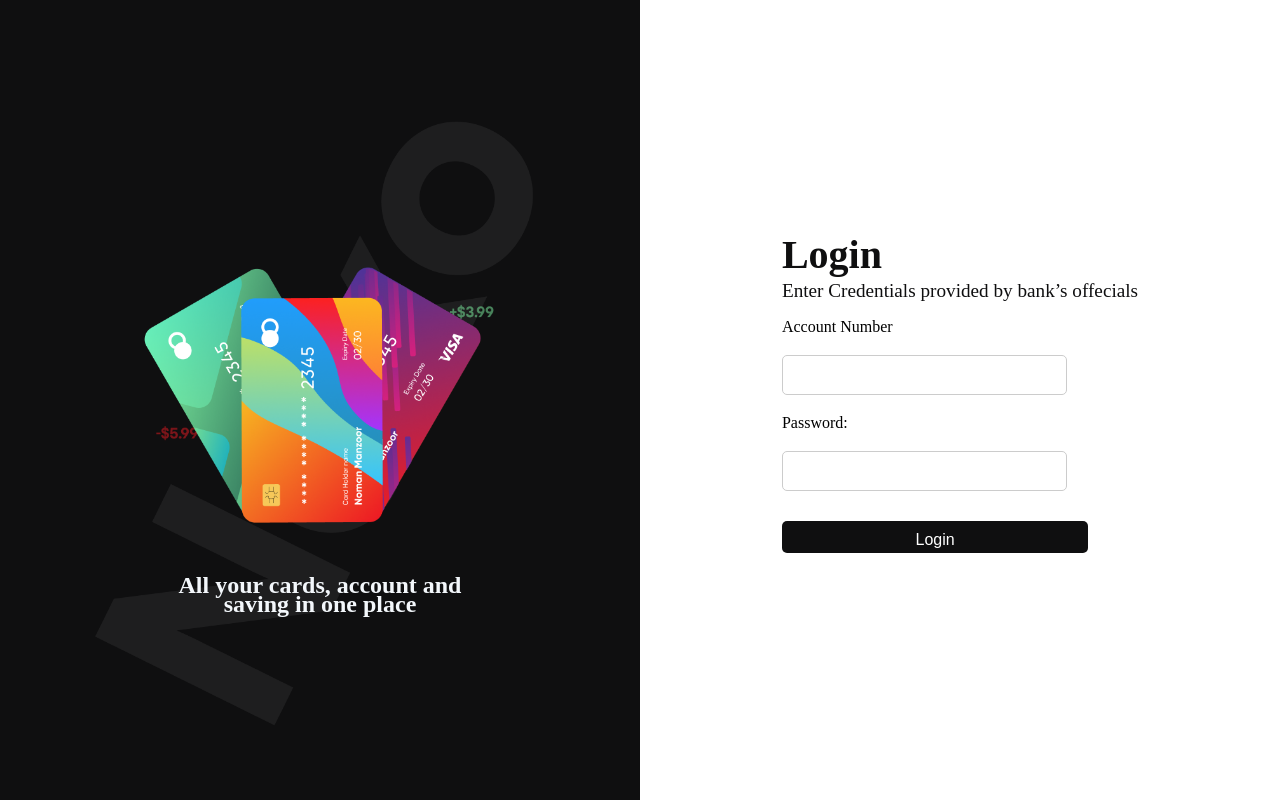
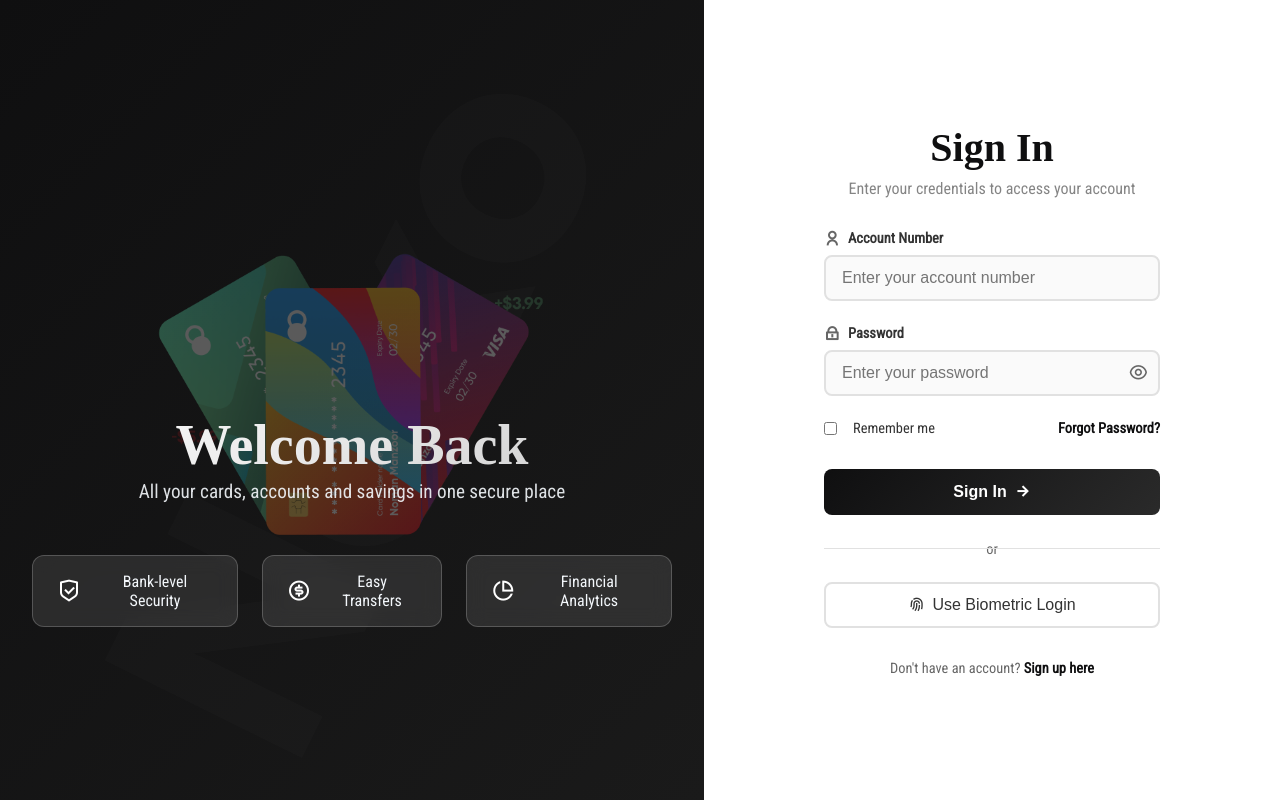
Before and after one commit to MrRavi246/Nexo-Banking, a PHP site: page /Pages/auth/login.html in a window 1280 px wide. Run offline with PHP 8.4, Linux system fonts and the light colour scheme; some libraries are stand-ins or nearby versions; some web fonts are replaced.

Commit message:
Refactor login and terms & conditions pages; enhance dashboard navigation and styles; remove unused account type page.

```diff
--- a/Pages/auth/login.html
+++ b/Pages/auth/login.html
@@ -1,45 +1,122 @@
 <!DOCTYPE html>
 <html lang="en">
 <head>
-    <meta charset="UTF-8" />
-    <meta name="viewport" content="width=device-width, initial-scale=1.0" />
+    <meta charset="UTF-8">
+    <meta name="viewport" content="width=device-width, initial-scale=1.0">
+    <title>Nexo - Login</title>
     <link rel="stylesheet" href="../../assets/style/login.css">
-    <title>Nexo - LoginPage</title>
+    <link href="https://cdn.jsdelivr.net/npm/remixicon@4.5.0/fonts/remixicon.css" rel="stylesheet">
+    <link rel="shortcut icon" href="../../assets/media/svgs/favicon-white-1.svg" type="image/x-icon">
 </head>
 <body>
+    <!-- Login Container -->
+    <div class="login-container">
+        <div class="login-left">
+            <div class="background-image">
+                <img src="../../assets/media/BG PNG.png" alt="Banking Background">
+            </div>
+            <div class="login-content">
+                <div class="welcome-text">
+                    <h1>Welcome Back</h1>
+                    <p>All your cards, accounts and savings in one secure place</p>
+                </div>
+                <div class="features">
+                    <div class="feature-item">
+                        <i class="ri-shield-check-line"></i>
+                        <span>Bank-level Security</span>
+                    </div>
+                    <div class="feature-item">
+                        <i class="ri-money-dollar-circle-line"></i>
+                        <span>Easy Transfers</span>
+                    </div>
+                    <div class="feature-item">
+                        <i class="ri-pie-chart-line"></i>
+                        <span>Financial Analytics</span>
+                    </div>
+                </div>
+            </div>
+        </div>
 
-    <div class="container">
-      <div class="left-side">
-        <img src="../../assets/media/BG PNG.png" alt="" />
-        <p>All your cards, account and <br />saving in one place</p>
+        <div class="login-right">
+            <div class="login-form-container">
+                <div class="form-header">
+                    <h2>Sign In</h2>
+                    <p>Enter your credentials to access your account</p>
                 </div>
-      <div class="right-side">
-        <form action="../../backend/login.php" method="POST">
-        <!-- <form onsubmit="login(event)" method="POST"> -->
-          <div class="form-header">
-            <h2>Login</h2>
-            <p class="form-description">
-              Enter Credentials provided by bank’s offecials
-            </p>
-          </div>
-          <div>
-            <label for="account_number">Account Number</label><br />
+
+                <form id="loginForm" action="../../backend/login.php" method="POST">
+                    <div class="input-group">
+                        <label for="account_number">
+                            <i class="ri-user-line"></i>
+                            Account Number
+                        </label>
                         <input
                             type="text"
                             id="account_number"
                             name="account_number"
-              required
-            />
+                            placeholder="Enter your account number"
+                            required>
                     </div>
-          <div>
-            <label for="password">Password:</label><br />
-            <input type="password" id="password" name="password" required />
-          </div>
-          <button type="submit" class="button">Login</button>
-        </form>
+
+                    <div class="input-group">
+                        <label for="password">
+                            <i class="ri-lock-line"></i>
+                            Password
+                        </label>
+                        <div class="password-container">
+                            <input
+                                type="password"
+                                id="password"
+                                name="password"
+                                placeholder="Enter your password"
+                                required>
+                            <button type="button" class="toggle-password" onclick="togglePassword()">
+                                <i class="ri-eye-line" id="toggleIcon"></i>
+                            </button>
                         </div>
                     </div>
-    <script src="../Js/login.js"></script>
 
+                    <div class="form-options">
+                        <label class="remember-me">
+                            <input type="checkbox" name="remember">
+                            <span class="checkmark"></span>
+                            Remember me
+                        </label>
+                        <a href="#" class="forgot-password">Forgot Password?</a>
+                    </div>
+
+                    <button type="submit" class="login-btn">
+                        <span>Sign In</span>
+                        <i class="ri-arrow-right-line"></i>
+                    </button>
+                </form>
+
+                <div class="divider">
+                    <span>or</span>
+                </div>
+
+                <div class="alternative-login">
+                    <button class="biometric-btn">
+                        <i class="ri-fingerprint-line"></i>
+                        <span>Use Biometric Login</span>
+                    </button>
+                </div>
+
+                <div class="signup-link">
+                    <p>Don't have an account? <a href="register.html">Sign up here</a></p>
+                </div>
+            </div>
+        </div>
+    </div>
+
+    <!-- Loading Overlay -->
+    <div class="loading-overlay" id="loadingOverlay">
+        <div class="loading-spinner">
+            <div class="spinner"></div>
+            <p>Signing you in...</p>
+        </div>
+    </div>
+
+    <script src="../../assets/js/login.js"></script>
 </body>
 </html>
--- a/assets/style/Dashboard.css
+++ b/assets/style/Dashboard.css
@@ -257,6 +257,11 @@ html {
   /* Hide sidebar scrollbar */
   scrollbar-width: none;
   -ms-overflow-style: none;
+}
+
+.sidebar-menu a{
+    text-decoration: none;
+color: #b0b0b0;
 }
 
 .sidebar::-webkit-scrollbar {
--- a/assets/style/login.css
+++ b/assets/style/login.css
@@ -1,3 +1,13 @@
+@font-face {
+    font-family: teko;
+    src: url(../fonts/Teko/Teko-Regular.ttf);
+}
+
+@font-face {
+    font-family: roboto;
+    src: url(../fonts/Roboto/Roboto_Condensed-Regular.ttf);
+}
+
 * {
     margin: 0;
     padding: 0;
@@ -8,93 +18,402 @@ html,
 body {
     height: 100%;
     width: 100%;
-    font-family: "trip sans";
+    font-family: roboto, sans-serif;
     overflow: hidden;
+    background: #000;
 }
 
-.container {
+/* Login Container */
+.login-container {
     display: flex;
-    justify-content: space-between;
     height: 100vh;
     width: 100%;
 }
 
-.left-side {
-    background-color: #0F0F10;
+.login-left {
+    background: linear-gradient(135deg, #0F0F10 0%, #1a1a1a 100%);
     height: 100%;
-    width: 50%;
+    width: 55%;
+    position: relative;
+    display: flex;
+    align-items: center;
+    justify-content: center;
+    overflow: hidden;
+}
+
+.background-image {
+    position: absolute;
+    top: 0;
+    left: 0;
+    width: 100%;
+    height: 100%;
+    z-index: 1;
+}
+
+.background-image img {
+    width: 100%;
+    height: 100%;
+    object-fit: cover;
+    opacity: 0.3;
+}
+
+.login-content {
+    position: relative;
+    z-index: 2;
     color: #F3F7FB;
+    text-align: center;
+    padding: 2rem;
+}
+
+.logo-section {
+    margin-bottom: 2rem;
+}
+
+.logo {
+    height: 60px;
+    width: auto;
+}
+
+.welcome-text h1 {
+    font-family: teko;
+    font-size: 3.5rem;
+    font-weight: 700;
+    /* margin-bottom: 1rem; */
+    background: linear-gradient(135deg, #fff 0%, #ccc 100%);
+    -webkit-background-clip: text;
+    -webkit-text-fill-color: transparent;
+    background-clip: text;
+    margin-top: 15rem;
+}
+
+.welcome-text p {
+    font-size: 1.2rem;
+    margin-bottom: 3rem;
+    opacity: 0.9;
+    line-height: 1.6;
+}
+
+.features {
+    /* margin-top: 300px; */
     display: flex;
+    /* flex-direction: column; */
+    gap: 1.5rem;
+    align-items: center;
+}
+
+.feature-item {
+    display: flex;
+    align-items: center;
+    gap: 1rem;
+    background: rgba(255, 255, 255, 0.1);
+    padding: 1rem 1.5rem;
+    border-radius: 12px;
+    backdrop-filter: blur(10px);
+    border: 1px solid rgba(255, 255, 255, 0.2);
+    transition: all 0.3s ease;
+}
+
+.feature-item:hover {
+    background: rgba(255, 255, 255, 0.15);
+    transform: translateX(10px);
+}
+
+.feature-item i {
+    font-size: 1.5rem;
+    color: #fff;
+}
+
+.feature-item span {
+    font-size: 1rem;
+    font-weight: 500;
+}
+
+/* Right Side - Login Form */
+.login-right {
+    background: #fff;
+    height: 100%;
+    width: 45%;
+    display: flex;
+    align-items: center;
     justify-content: center;
-    align-items: center;
-    flex-direction: column;
     position: relative;
 }
 
-.left-side img {
-    position: absolute;
-    max-width: 100%;
-    height: auto;
-
+.login-form-container {
+    width: 80%;
+    max-width: 400px;
+    padding: 2rem;
 }
 
-.left-side p {
-    top: 72%;
-    position: absolute;
-    font-size: 1.5rem;
+.form-header {
     text-align: center;
-    width: 80%;
-    line-height: 1.5;
-    z-index: 2;
-    font-family: "trip sans";
-    font-weight: 700;
-    line-height: 1.5vw;
+    margin-bottom: 2rem;
 }
 
-.right-side {
-    background-color: #fff;
-    height: 100%;
-    width: 50%;
-    display: flex;
-    justify-content: center;
-    align-items: center;
-    flex-direction: column;
-    line-height: 4.5vh;
-
-}
-
-.right-side .form-header h2 {
+.form-header h2 {
+    font-family: teko;
     font-size: 2.5rem;
     font-weight: 700;
     color: #0F0F10;
-
+    margin-bottom: 0.5rem;
 }
 
-.right-side .form-header .form-description {
-    font-size: 1.2rem;
-    color: #0F0F10;
+.form-header p {
+    font-size: 1rem;
+    color: #666;
+    opacity: 0.8;
 }
 
-
-.right-side form input {
-    width: 80%;
-    padding: 10px;
-    margin: 10px 0;
-    border: 1px solid #ccc;
-    border-radius: 5px;
-    font-size: 1rem;
+/* Form Styles */
+.input-group {
+    margin-bottom: 1.5rem;
 }
 
-.right-side form .button {
-    width: 86%;
-    height: 2.5vw;
-    padding: 10px;
-    margin: 10px 0;
-    background-color: #0F0F10;
-    color: #fff;
+.input-group label {
+    display: flex;
+    align-items: center;
+    gap: 0.5rem;
+    font-size: 0.9rem;
+    font-weight: 600;
+    color: #333;
+    margin-bottom: 0.5rem;
+}
+
+.input-group label i {
+    font-size: 1rem;
+    color: #666;
+}
+
+.input-group input {
+    width: 100%;
+    padding: 12px 16px;
+    border: 2px solid #e1e1e1;
+    border-radius: 8px;
+    font-size: 1rem;
+    transition: all 0.3s ease;
+    background: #fafafa;
+}
+
+.input-group input:focus {
+    outline: none;
+    border-color: #0F0F10;
+    background: #fff;
+    box-shadow: 0 0 0 3px rgba(15, 15, 16, 0.1);
+}
+
+.password-container {
+    position: relative;
+}
+
+.toggle-password {
+    position: absolute;
+    right: 12px;
+    top: 50%;
+    transform: translateY(-50%);
+    background: none;
     border: none;
-    border-radius: 5px;
+    cursor: pointer;
+    color: #666;
+    font-size: 1.2rem;
+}
+
+.form-options {
+    display: flex;
+    justify-content: space-between;
+    align-items: center;
+    margin-bottom: 2rem;
+}
+
+.remember-me {
+    display: flex;
+    align-items: center;
+    gap: 0.5rem;
+    font-size: 0.9rem;
+    color: #333;
+    cursor: pointer;
+}
+
+.remember-me input[type="checkbox"] {
+    width: auto;
+    margin: 0;
+}
+
+.forgot-password {
+    color: #0F0F10;
+    text-decoration: none;
+    font-size: 0.9rem;
+    font-weight: 600;
+    transition: color 0.3s ease;
+}
+
+.forgot-password:hover {
+    color: #333;
+}
+
+.login-btn {
+    width: 100%;
+    background: linear-gradient(135deg, #0F0F10 0%, #2a2a2a 100%);
+    color: white;
+    border: none;
+    padding: 14px 20px;
+    border-radius: 8px;
+    font-size: 1rem;
+    font-weight: 600;
+    cursor: pointer;
+    transition: all 0.3s ease;
+    display: flex;
+    align-items: center;
+    justify-content: center;
+    gap: 0.5rem;
+    margin-bottom: 1.5rem;
+}
+
+.login-btn:hover {
+    transform: translateY(-2px);
+    box-shadow: 0 8px 25px rgba(15, 15, 16, 0.3);
+}
+
+.login-btn:active {
+    transform: translateY(0);
+}
+
+.divider {
+    text-align: center;
+    margin: 1.5rem 0;
+    position: relative;
+}
+
+.divider::before {
+    content: '';
+    position: absolute;
+    top: 50%;
+    left: 0;
+    right: 0;
+    height: 1px;
+    background: #e1e1e1;
+}
+
+.divider span {
+    background: white;
+    padding: 0 1rem;
+    color: #666;
+    font-size: 0.9rem;
+}
+
+.alternative-login {
+    margin-bottom: 2rem;
+}
+
+.biometric-btn {
+    width: 100%;
+    background: transparent;
+    border: 2px solid #e1e1e1;
+    color: #333;
+    padding: 12px 20px;
+    border-radius: 8px;
     font-size: 1rem;
     cursor: pointer;
-    margin-top: 2.5vh;
+    transition: all 0.3s ease;
+    display: flex;
+    align-items: center;
+    justify-content: center;
+    gap: 0.5rem;
 }
+
+.biometric-btn:hover {
+    border-color: #0F0F10;
+    background: #f8f8f8;
+}
+
+.signup-link {
+    text-align: center;
+}
+
+.signup-link p {
+    color: #666;
+    font-size: 0.9rem;
+}
+
+.signup-link a {
+    color: #0F0F10;
+    text-decoration: none;
+    font-weight: 600;
+}
+
+.signup-link a:hover {
+    text-decoration: underline;
+}
+
+/* Loading Overlay */
+.loading-overlay {
+    position: fixed;
+    top: 0;
+    left: 0;
+    width: 100%;
+    height: 100%;
+    background: rgba(0, 0, 0, 0.8);
+    display: none;
+    align-items: center;
+    justify-content: center;
+    z-index: 1000;
+    backdrop-filter: blur(5px);
+}
+
+.loading-spinner {
+    text-align: center;
+    color: white;
+}
+
+.spinner {
+    width: 50px;
+    height: 50px;
+    border: 3px solid rgba(255, 255, 255, 0.3);
+    border-top: 3px solid white;
+    border-radius: 50%;
+    animation: spin 1s linear infinite;
+    margin: 0 auto 1rem;
+}
+
+@keyframes spin {
+    0% { transform: rotate(0deg); }
+    100% { transform: rotate(360deg); }
+}
+
+/* Responsive Design */
+@media (max-width: 768px) {
+    .login-container {
+        flex-direction: column;
+    }
+
+    .login-left,
+    .login-right {
+        width: 100%;
+        height: 50%;
+    }
+
+    .welcome-text h1 {
+        font-size: 2.5rem;
+    }
+
+    .features {
+        flex-direction: row;
+        flex-wrap: wrap;
+        justify-content: center;
+    }
+
+    .feature-item {
+        flex: 1;
+        min-width: 150px;
+    }
+}
+
+@media (max-width: 480px) {
+    .login-form-container {
+        width: 90%;
+        padding: 1rem;
+    }
+
+    .form-header h2 {
+        font-size: 2rem;
+    }
+}
```
Also changed, not shown: Pages/dashboard/Dashboard.html (+9 -9 lines), Test Files/login.html (added, +45 -0 lines), Test Files/account-type.html (renamed from Pages/auth/account-type.html), Test Files/terms-and-conditions.html (renamed from Pages/auth/terms-and-conditions.html). Lines whose indentation alone changed are shown as unchanged.
